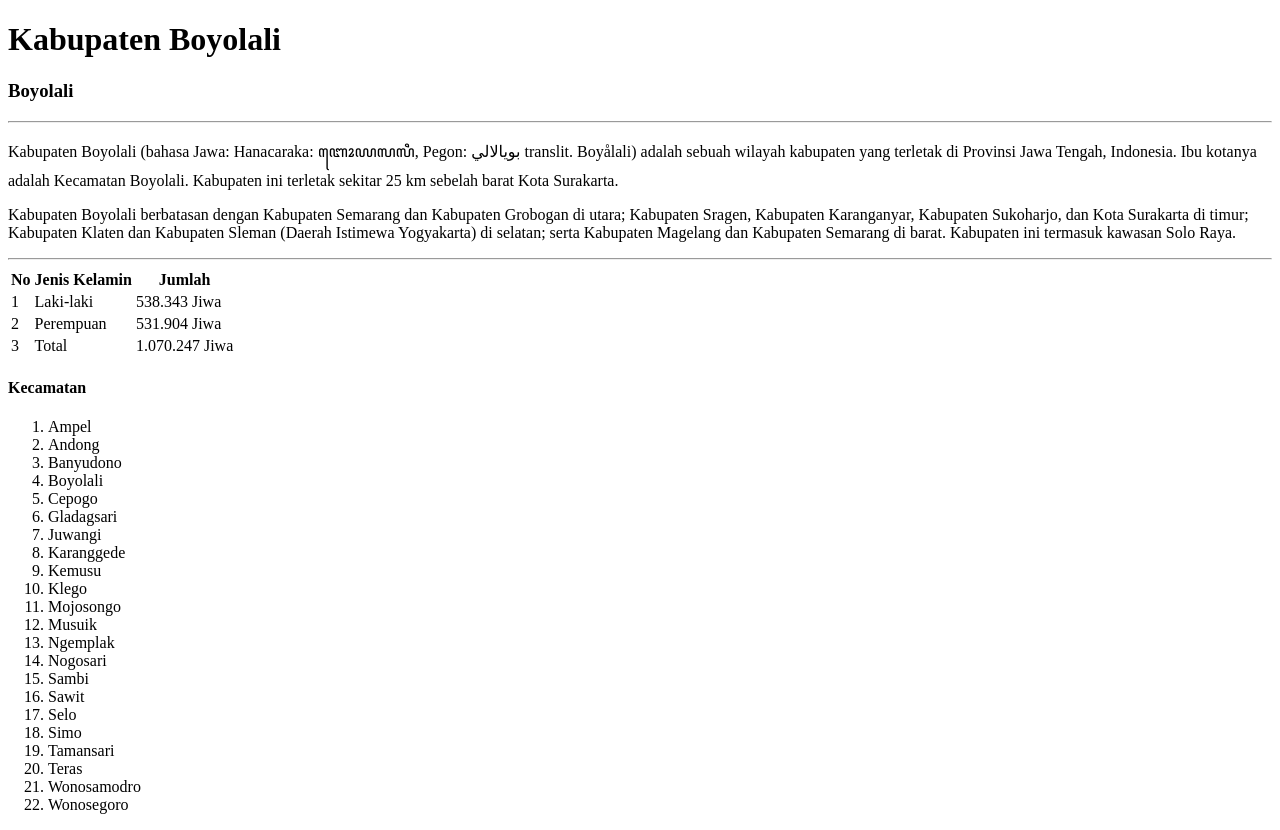
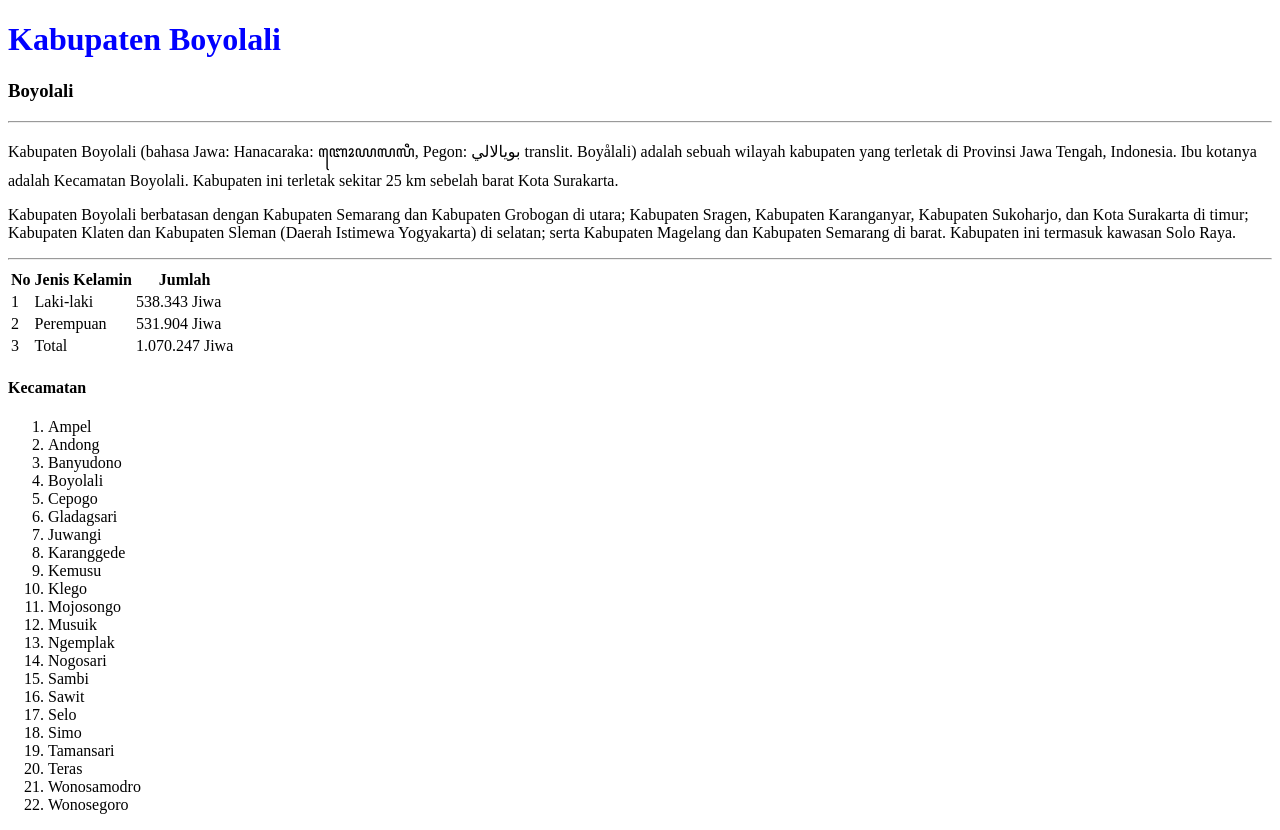
Before and after one commit to ywibowo259/pgweb2025-acara1, a plain HTML site: page index.html in a window 1280 px wide. Drawn offline with Linux system fonts and the light colour scheme.

Commit message:
sak sake

```diff
--- a/index.html
+++ b/index.html
@@ -8,7 +8,7 @@
 <body>
     <main>
         <!-- Judul -->
-        <h1>Kabupaten Boyolali</h1>
+        <h1 style="color: blue;">Kabupaten Boyolali</h1>
 
         <!-- Sub Judul -->
         <h3>Boyolali</h3>
```
